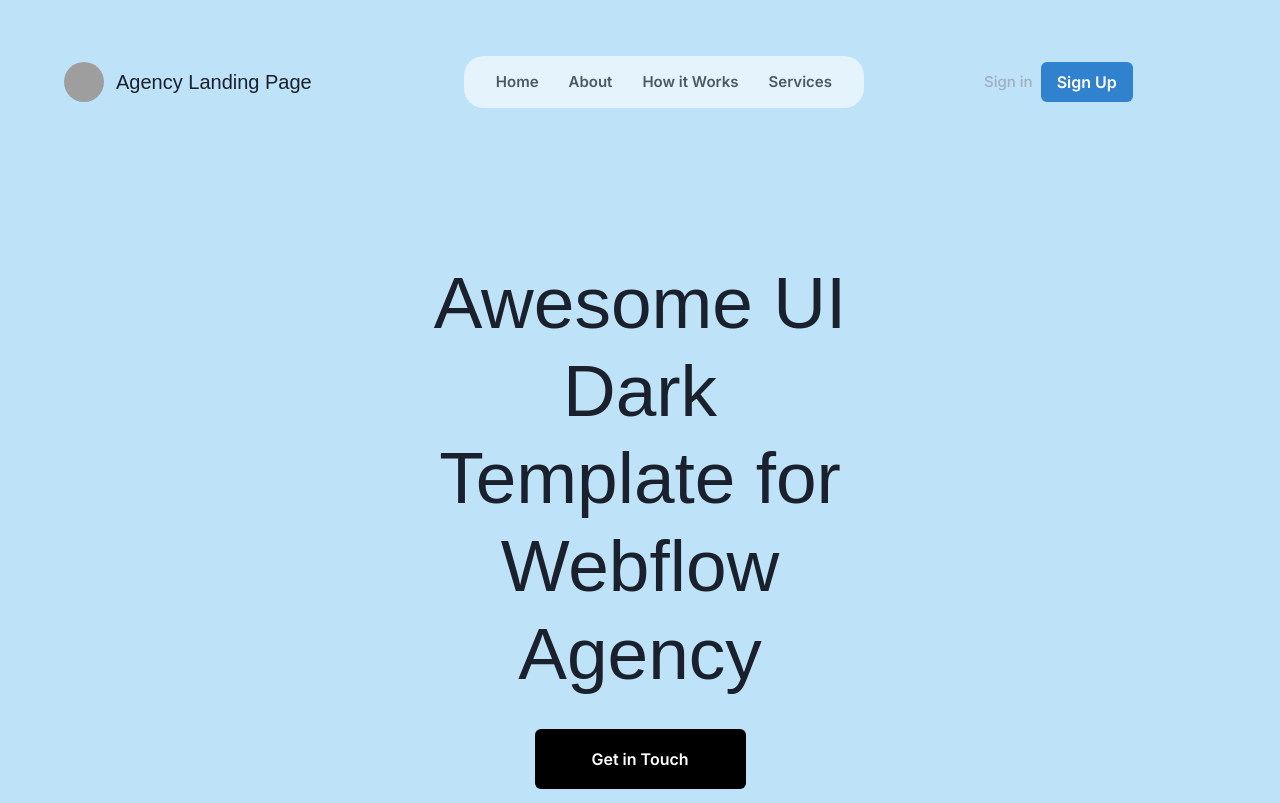
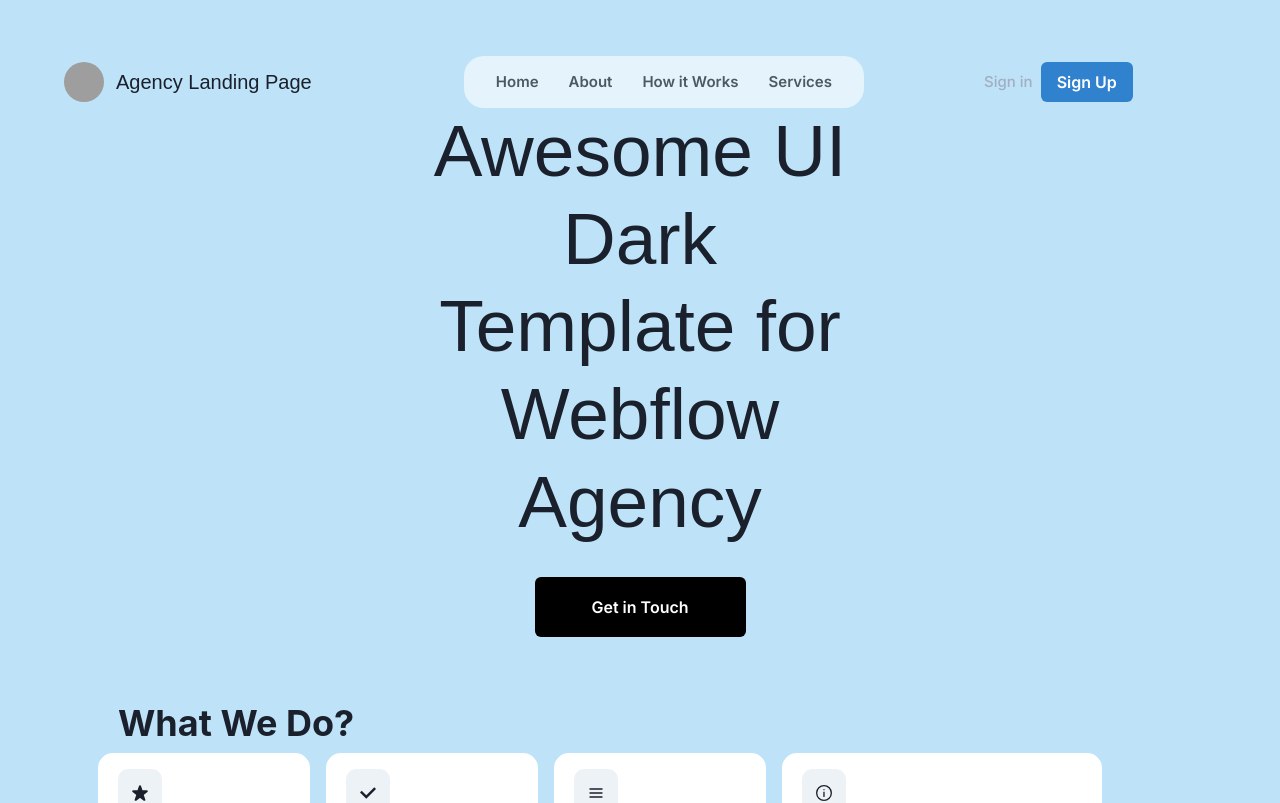
Before and after one commit to AthirAliAlSharyani/AgencyLandingPage, a Next.js app in the folder agency-landing-page/: page / in a window 1280 px wide. Shown: the top 803 px of the page. Built offline with nearby package versions, Linux system fonts and the light colour scheme; grey boxes are pictures that could not be loaded.

Commit message:
some changes

```diff
--- a/agency-landing-page/src/app/page.tsx
+++ b/agency-landing-page/src/app/page.tsx
@@ -27,11 +27,12 @@ export default function Home() {
           <NavigationBar />
 
           <Flex
-            mt={"auto"}
+            mt={"2"}
             direction="column"
             align="center"
             justify="center"
-            height="100vh" // This makes the Flex container fill the viewport height
+            h={"60vh"}
+            // This makes the Flex container fill the viewport height
           >
             <Box alignContent={"center"}>
               <Heading
@@ -40,7 +41,7 @@ export default function Home() {
                 textAlign={"center"}
                 fontWeight={"100"}
                 maxW={"450"}
-                w={"200"}
+                w={"200vw"}
                 fontSize={73}
               >
                 Awesome UI Dark Template for Webflow Agency
```
